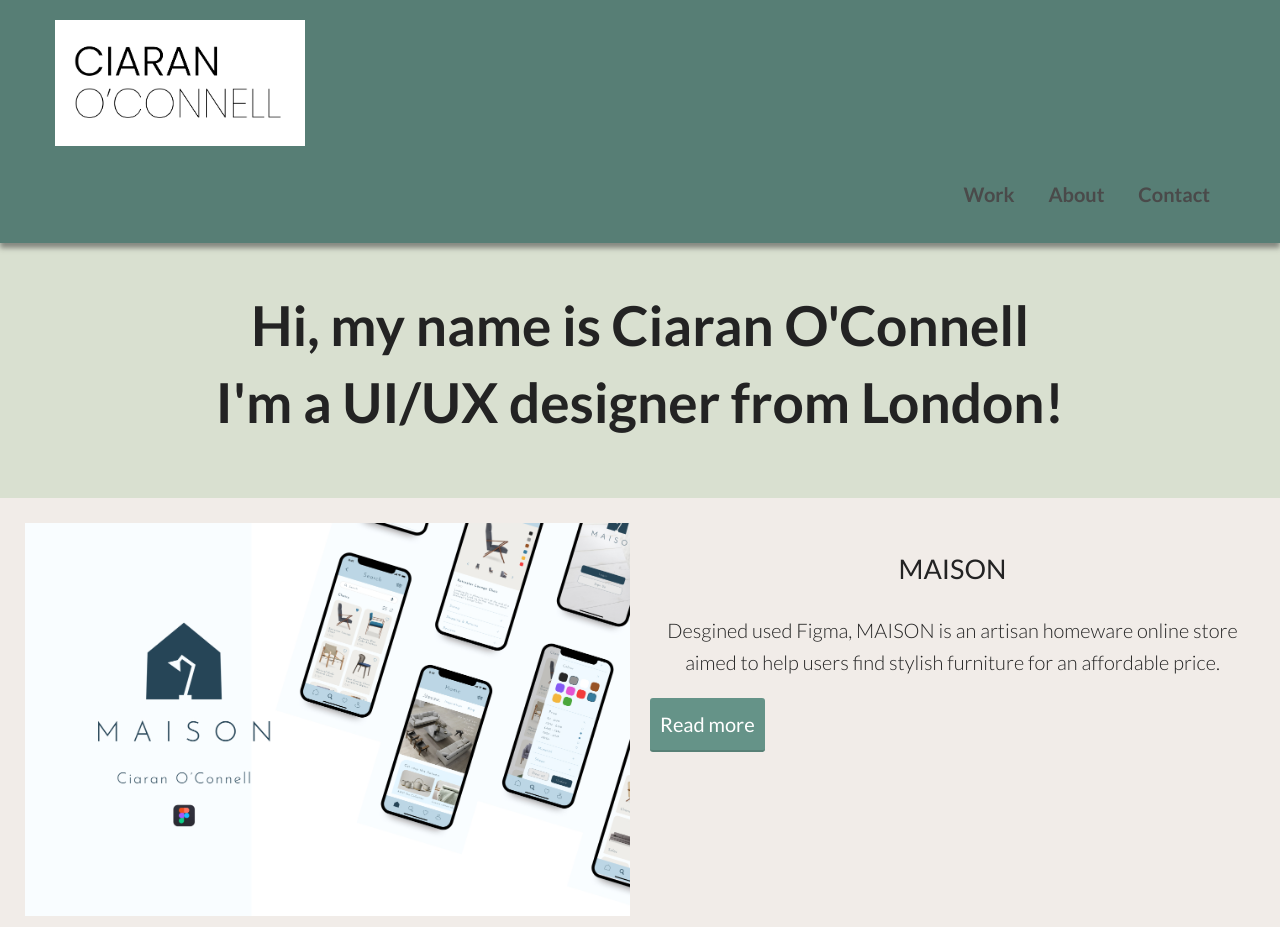
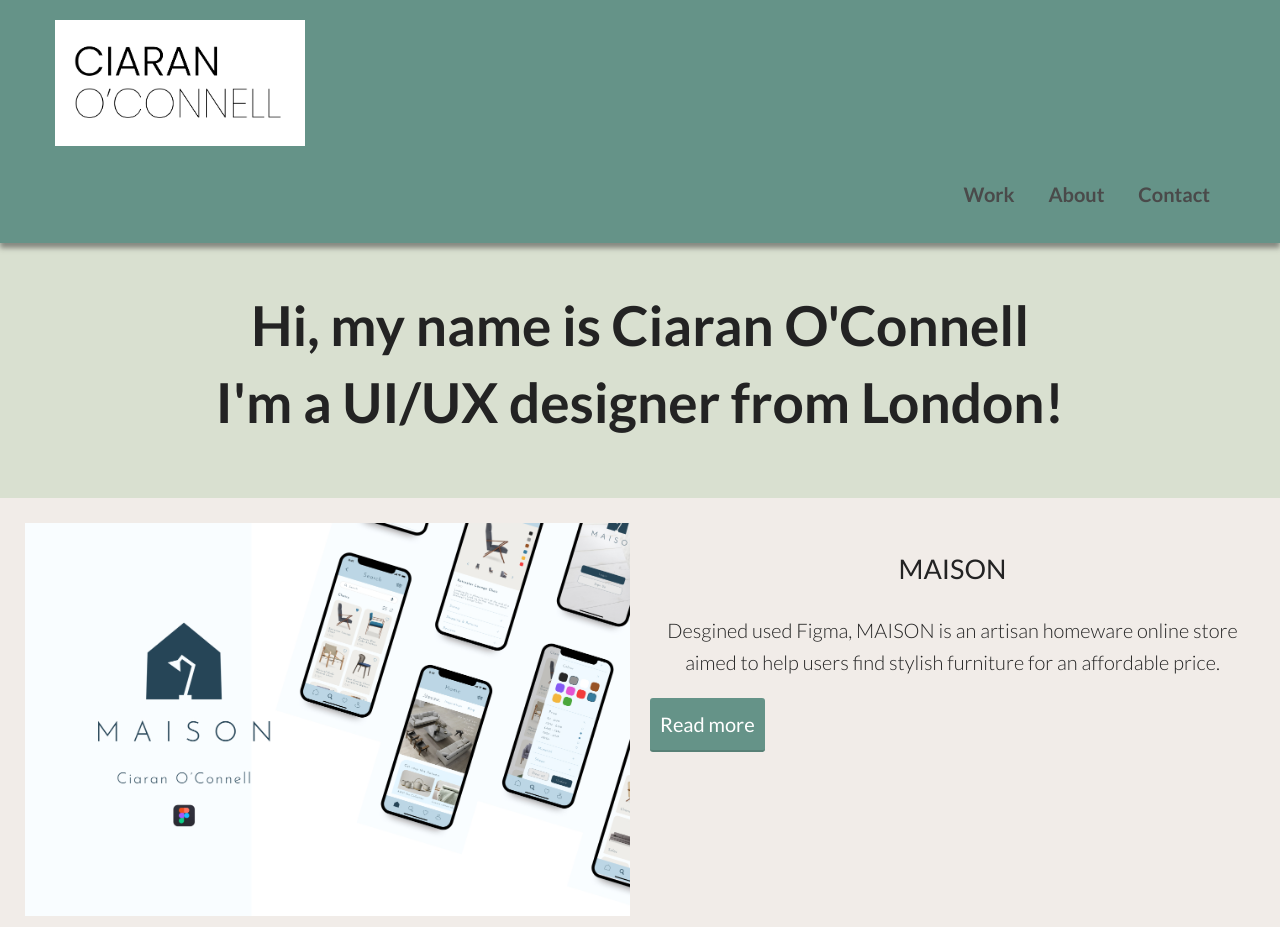
Before and after one commit to Ciaran9889/Portfolio-site-Ciaran-O-Connell, a plain HTML site: page index.html in a window 1280 px wide. Shown: the top 927 px of the page. Drawn offline with nearby package versions, Linux system fonts and the light colour scheme.

Commit message:
Revert "colour change"
This reverts commit fa690fa5401fef38a37a250c504d363f2189109d.

```diff
--- a/css/style.css
+++ b/css/style.css
@@ -3,7 +3,7 @@
 }
 
 header {
-  background-color: #577e75;
+  background-color: #659388;
   padding: 10px 0 4px;
   box-shadow: 0 5px 5px 0 rgba(50, 50, 50, 0.5);
   position: fixed;
```
